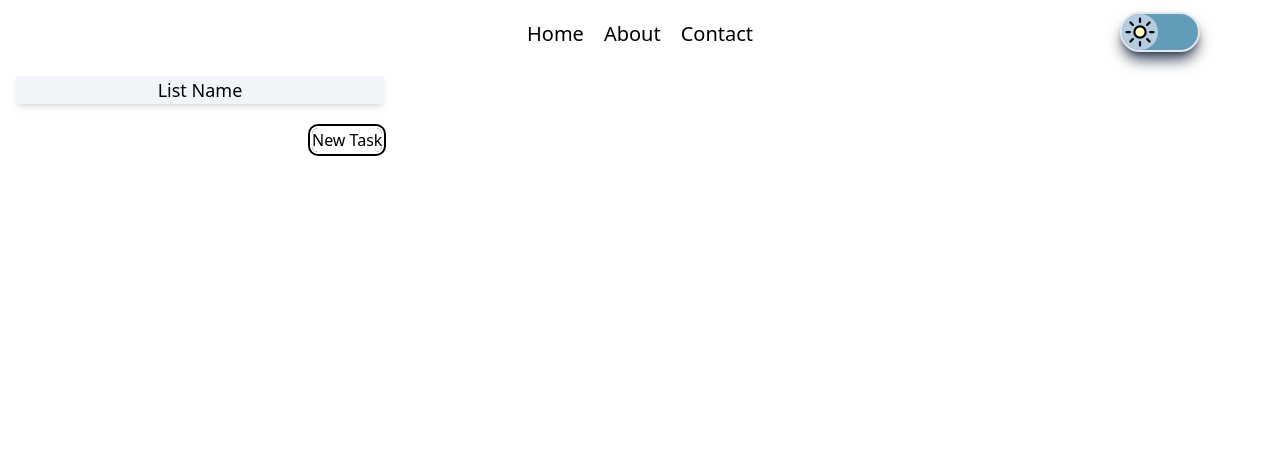
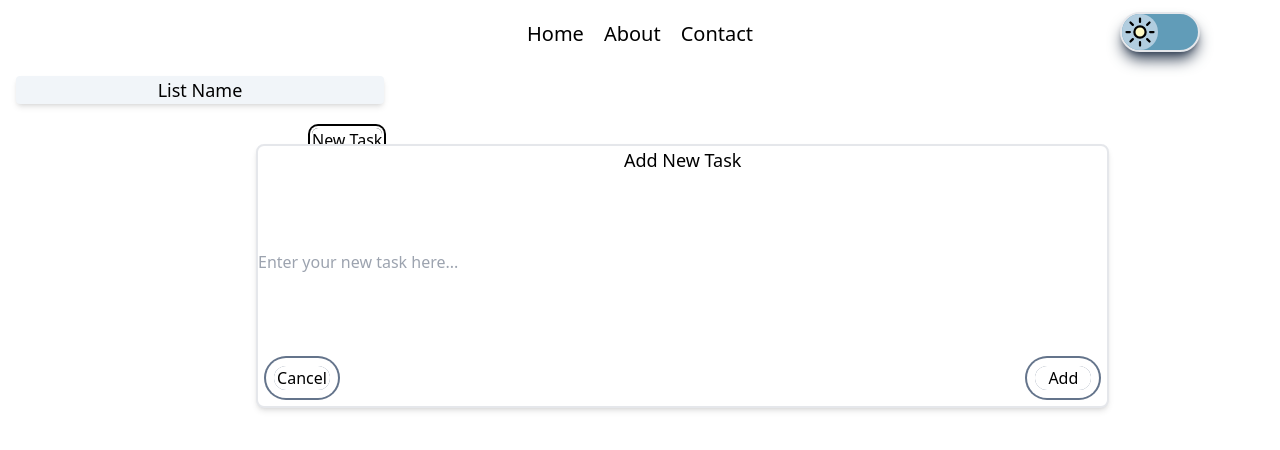
Before and after one commit to C-Ip/todo-application, a Next.js app: page / in a window 1280 px wide. Both pictures are taken after a click on the button "New Task". Shown: the top 450 px of the page. Built offline with nearby package versions, Linux system fonts and the light colour scheme; no server answers; the database is empty.

Commit message:
COMPLETED: Popup form is now displayed when creating a new task and closes properly.

```diff
--- /dev/null
+++ b/app/components/CloseForm.jsx
@@ -0,0 +1,14 @@
+"use client"
+
+import { useEffect } from "react";
+
+export default function CloseForm() {
+    console.log("Close");
+        useEffect(() => {
+            var closeTask = document.getElementById("taskForm");
+            closeTask.style.display = "";
+
+            var resetInput = document.getElementById("formInput");
+            resetInput.value = "";
+    }, [])
+}
--- /dev/null
+++ b/app/components/Form.jsx
@@ -0,0 +1,28 @@
+"use client"
+
+import { create } from "./TaskForm";
+
+
+export default function Form(props) {
+
+    // Renders the new task Form.
+
+    function submitForm(data) {
+        props.close();
+        create(data);
+    }
+
+    return (
+            <div id="taskForm" className="absolute bg-white w-2/3 left-64 top-36 border-2 border-solid shadow-md rounded-lg z-auto">
+            <h1 className="text-center text-lg">Add New Task</h1>
+            {/* On submit, the form calls the create() function available in the ./TaskForm file to create the record, and closes popup */}
+            <form action={ submitForm }>
+                <input id="formInput" type="text" name="newTask" placeholder="Enter your new task here..." autoComplete="off" className="my-2 h-40 w-[99.9%] rounded-lg"></input>
+                <div className="bottom-0 self-center">
+                    <button name="cancel-task-button" type="reset" onClick={ props.close } className="form-buttons ring-slate-500 ring-offset-8 ring-2">Cancel</button>
+                    <button name="create-task-button" type="submit" className="absolute right-0 form-buttons ring-slate-500 ring-offset-8 ring-2 rounded-full">Add</button>
+                </div>
+            </form>
+        </div>
+    );
+}
--- a/app/components/NewTask.jsx
+++ b/app/components/NewTask.jsx
@@ -1,18 +1,23 @@
-//"use client"
-import { create } from "./TaskForm";
+"use client"
+
+import { useState } from "react";
+import Form from "./Form";
 
 export default function NewTask() {
 
-    function openNewTaskForm() {
-        console.log("Open task form");
-        return (
-            <></>
-        )
+    // Utilizes React's useState to set when to display the Form to create a new Task.
+
+    const [showFormModal, setShowFormModal] = useState(false);
+
+    function handleFormModal() {
+        setShowFormModal(showFormModal => !showFormModal);
     }
 
+
     return(
-        //<button value="newTask" type="button" onClick={openNewTaskForm} className="relative left-3/4 rounded-md ring-offset-2 ring-2 border-solid ring-black m-4">New Task</button>
-
-        <button value="newTask" type="button" className="relative left-3/4 rounded-md ring-offset-2 ring-2 border-solid ring-black m-4">New Task</button>
-    )
+        <>
+        <button value="newTask" type="button" onClick={handleFormModal} className="relative left-3/4 rounded-md ring-offset-2 ring-2 border-solid ring-black m-4">New Task</button>
+        {showFormModal ? <Form close = { handleFormModal }/> : null}
+        </>
+    );
 }
--- a/app/components/TaskForm.jsx
+++ b/app/components/TaskForm.jsx
@@ -1,36 +1,27 @@
-//"use server";
+"use server";
 
 import { POST } from "../api/tasks/route";
+import { redirect } from "next/navigation";
 
+// Creates the record in the DB by calling the POST function that can also be used as an API call.
 export async function create(taskFormData) {
+    console.log(taskFormData);
     const taskDetails = {
         "description": taskFormData.get("newTask"),
         "completed": false,
     }
     POST(taskDetails);
+    redirect("/");
+
 }
 
-export default function TaskForm() {
+// TODO: Check if this can be removed. Redundent.
+export default async function TaskForm() {
     async function create(taskFormData) {
-        "use server"
         const taskDetails = {
             "description": taskFormData.get("newTask"),
             "completed": false,
         }
         POST(taskDetails);
     }
-
-    return (
-        <div className="absolute bg-white w-2/3 left-64 top-36 border-2 border-solid shadow-md rounded-lg z-auto hidden">
-            <h1 className="text-center text-lg">Add New Task</h1>
-            <form action={create}>
-                {/* className="relative left-10 w-9/12 h-1/2 border border-black border-solid text-lg" */}
-                <input type="text" name="newTask" placeholder="Enter your new task here..." autoComplete="off" className="my-2 h-40 w-[99.9%] rounded-lg"></input>
-                <div className="bottom-0 self-center">
-                    <button name="cancel-task-button" type="button" className="form-buttons ring-slate-500 ring-offset-8 ring-2">Cancel</button>
-                    <button name="create-task-button" type="submit" className="absolute right-0 form-buttons ring-slate-500 ring-offset-8 ring-2 rounded-full">Add</button>
-                </div>
-            </form>
-        </div>
-    )
 }
--- a/app/components/TaskList.jsx
+++ b/app/components/TaskList.jsx
@@ -21,7 +21,7 @@ export default async function TaskList() {
                 <div className="relative max-w-sm m-2 bg-slate-100 rounded shadow-md text-center">
                     <h1 className="text-lg text-center">List Name</h1>
                     {/* ---------------- Task Flext Box --------------------- */}
-                    {tasksList.map(createTask)}
+                    { tasksList.map(createTask) }
                     {/* ---------------------------------------------------------- */}
                 </div>
             <NewTask />
--- a/app/page.js
+++ b/app/page.js
@@ -1,5 +1,6 @@
 import { redirect } from "next/navigation";
 import TaskList from "./components/TaskList";
+import Form from "./components/Form";
 import TaskForm from "./components/TaskForm";
 
 export default function Home() {
```
